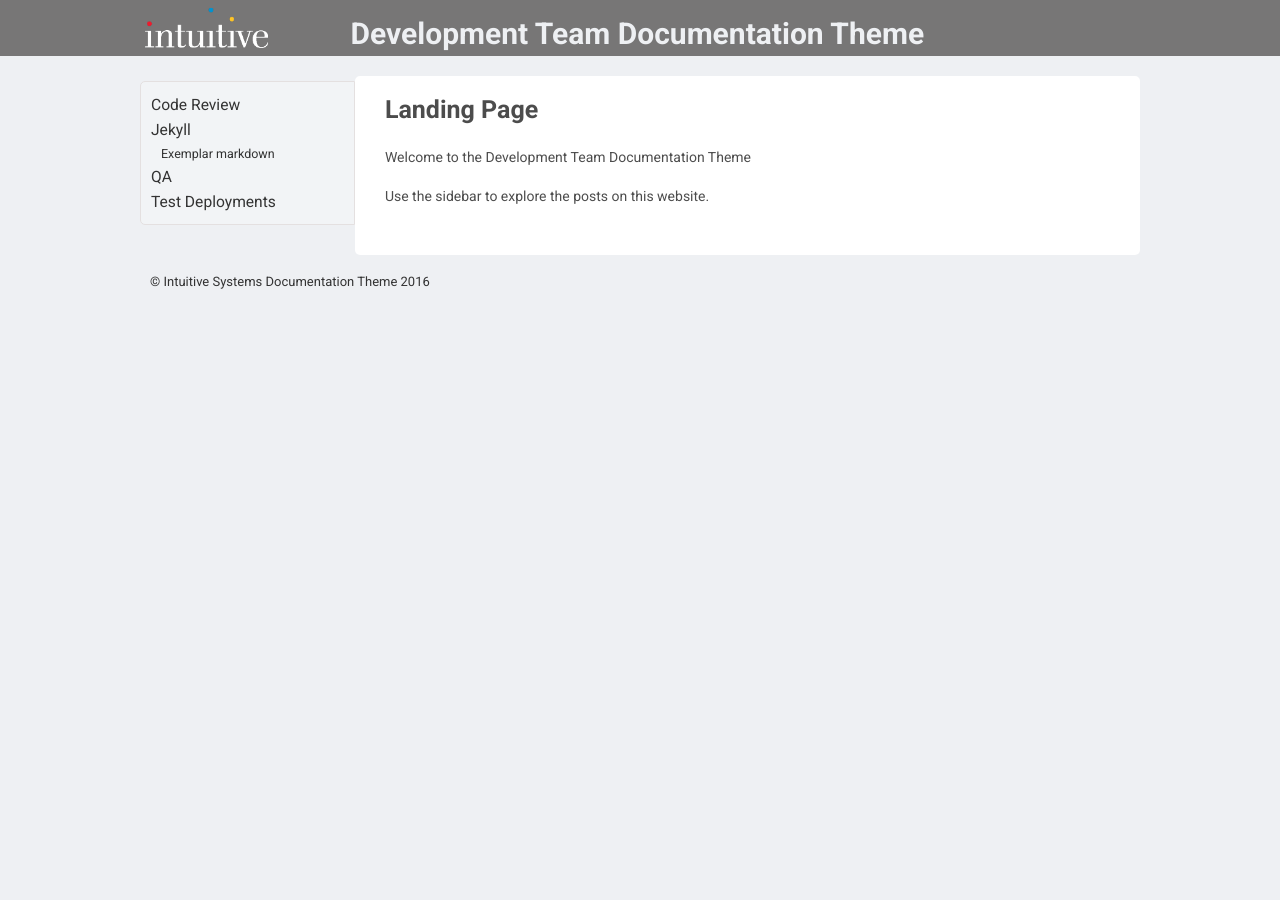
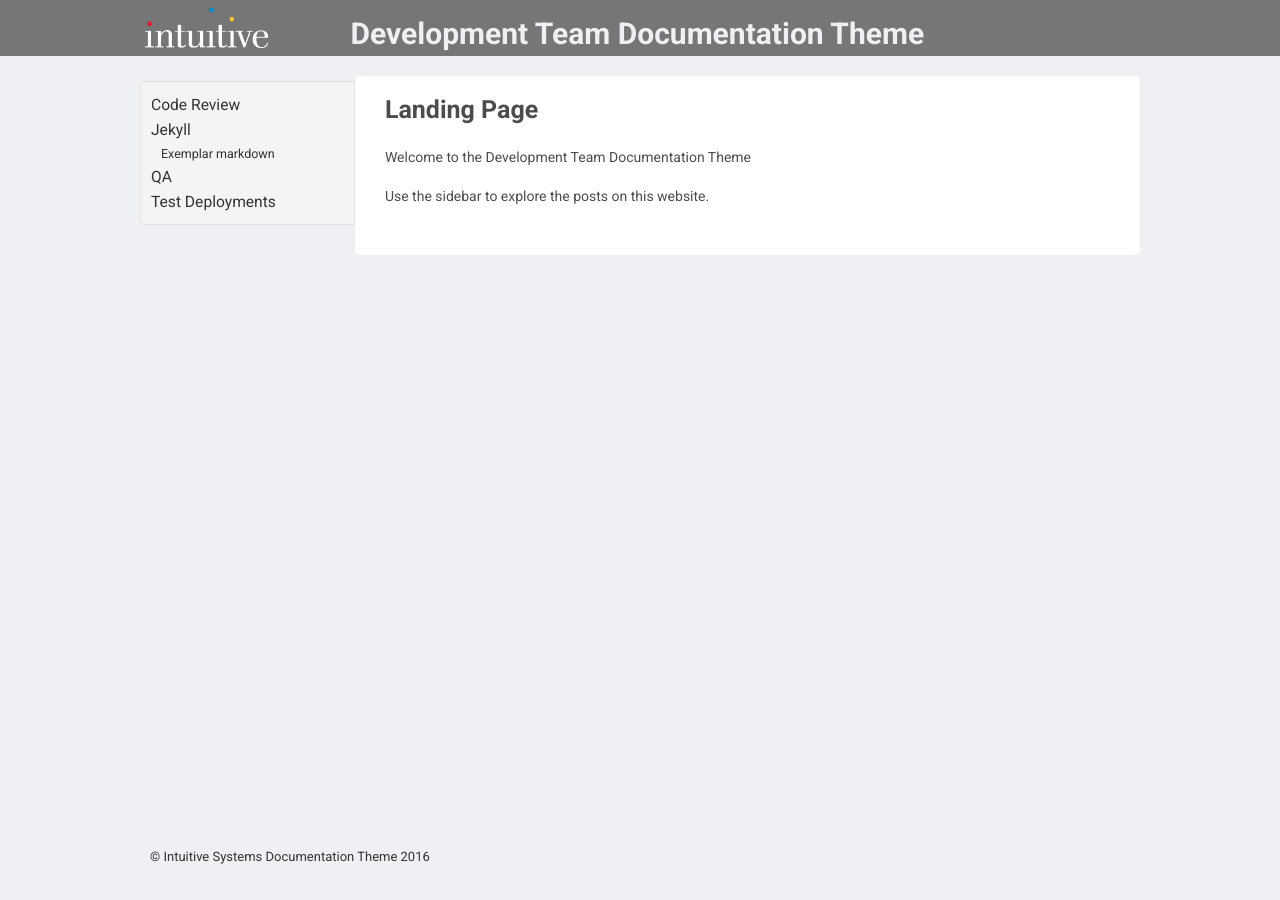
Before and after one commit to intuitivedocs/DocumentationSiteThemes, a Jekyll site: the page built from index.markdown, in a window 1280 px wide. Built offline with Jekyll 4.4.1, drawn with Linux system fonts in a browser that asks for light colours.

Commit message:
min height on main article

```diff
--- a/_sass/components/_article.scss
+++ b/_sass/components/_article.scss
@@ -26,6 +26,7 @@
 
 .c-main {
   padding-top:2rem;
+  min-height:86vh;
 }
 
 .c-article__main {
```
